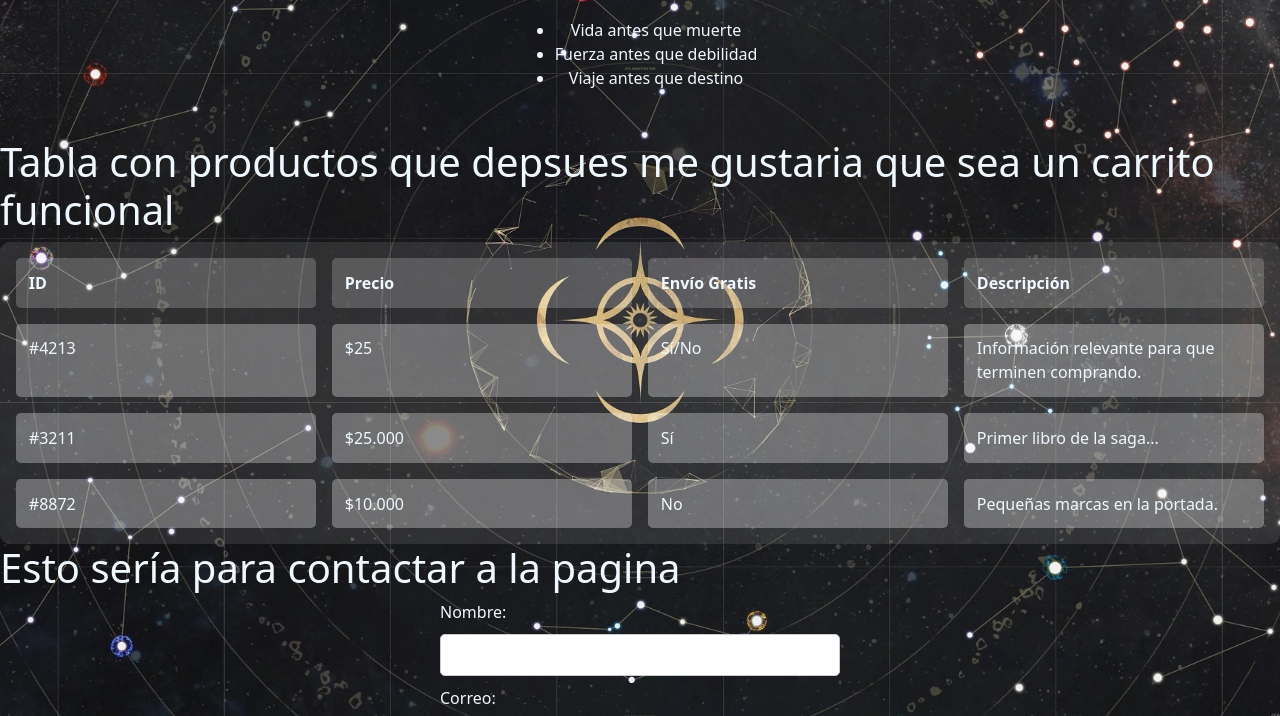
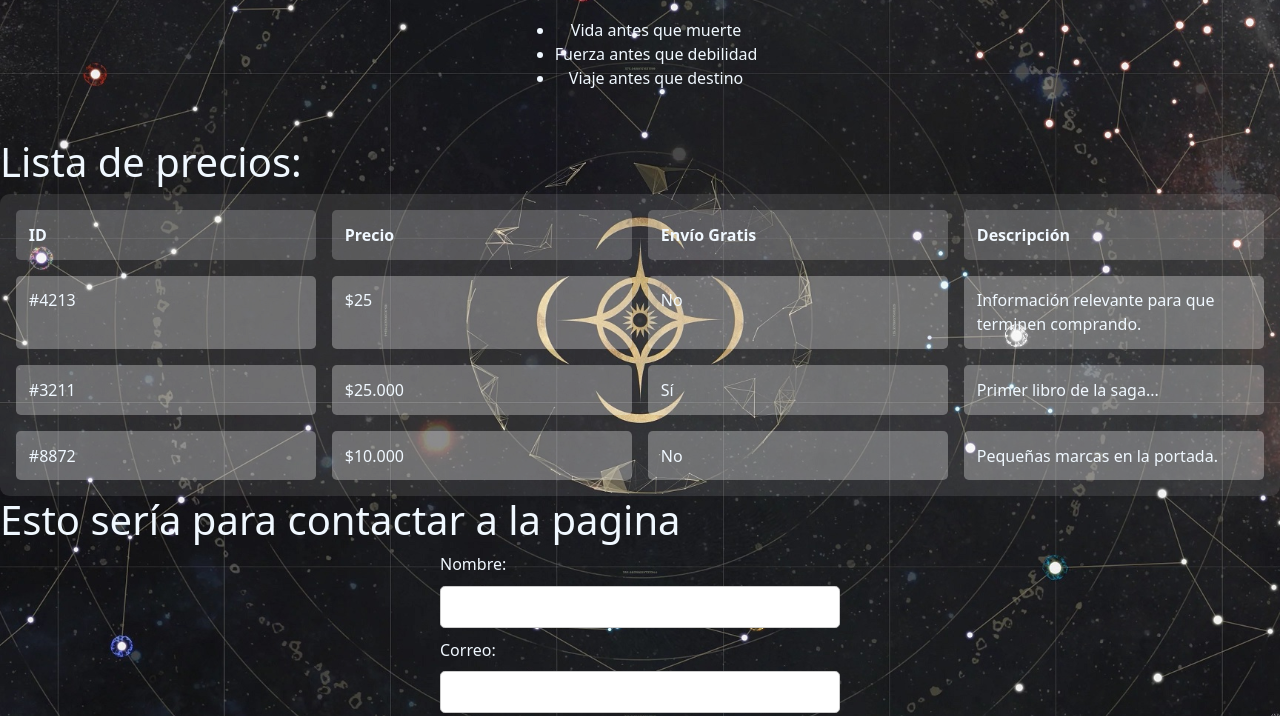
Before and after one commit to SignorelliFelipe/Proyecto_web, a plain HTML site: page pages/contacto.html in a window 1280 px wide. Shown: the part 80-796 px from the top of the page. Drawn offline with nearby package versions, Linux system fonts and the light colour scheme.

Commit message:
Entrega 3 Cambio leve v3

```diff
--- a/pages/contacto.html
+++ b/pages/contacto.html
@@ -43,7 +43,7 @@
             </ul>
         </nav>
         <nav>
-            <H1>Tabla con productos que depsues me gustaria que sea un carrito funcional</H1>
+            <H1>Lista de precios:</H1>
         </nav>
     <section class="tabla-productos">
         <div class="grid-productos">
@@ -55,7 +55,7 @@
 
             <div class="item">#4213</div>
             <div class="item">$25</div>
-            <div class="item">Sí/No</div>
+            <div class="item">No</div>
             <div class="item">Información relevante para que terminen comprando.</div>
 
             <div class="item">#3211</div>
```
Also changed, not shown: pages/nosotros.html (+5 -0 lines).
